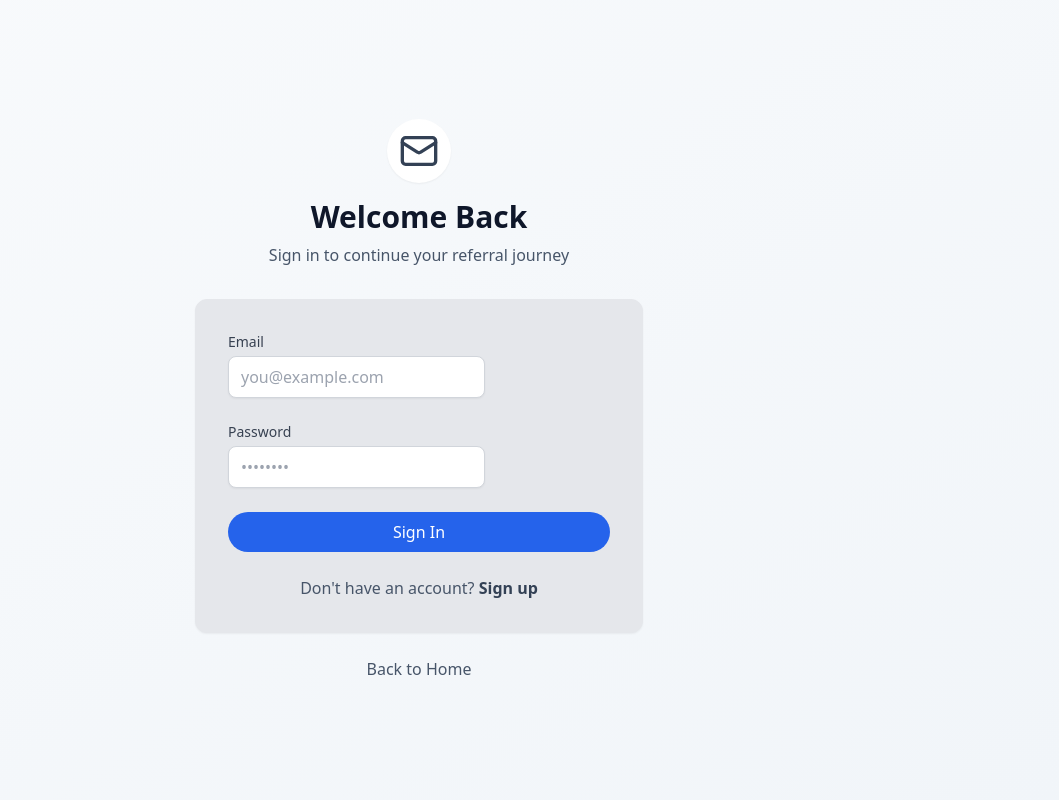
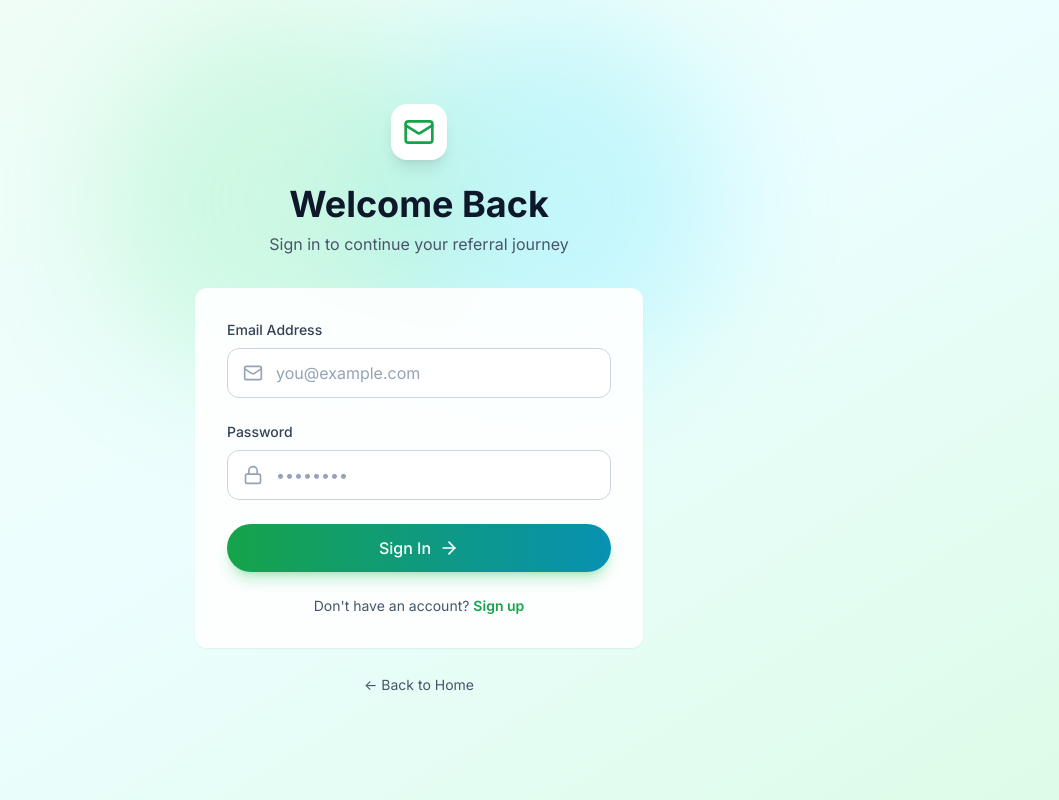
Before and after one commit to Sahil2012/outreach, a React (Vite) app in the folder outreach/: page /login in a window 1280 px wide. Shown: the whole page, without its empty margins (221-1280 px from the left). Built offline with nearby package versions, Linux system fonts and the light colour scheme; no server answers.

Commit message:
Added .env

```diff
--- a/outreach/index.html
+++ b/outreach/index.html
@@ -4,7 +4,10 @@
     <meta charset="UTF-8" />
     <link rel="icon" type="image/svg+xml" href="/vite.svg" />
     <meta name="viewport" content="width=device-width, initial-scale=1.0" />
-    <title>Email Outreach App</title>
+    <link rel="preconnect" href="https://fonts.googleapis.com">
+    <link rel="preconnect" href="https://fonts.gstatic.com" crossorigin>
+    <link href="https://fonts.googleapis.com/css2?family=Inter:wght@300;400;500;600;700;800&display=swap" rel="stylesheet">
+    <title>ReferralHub - Get Referrals, Land Your Dream Job</title>
   </head>
   <body>
     <div id="root"></div>
--- /dev/null
+++ b/outreach/src/components/ui/Modal.tsx
@@ -0,0 +1,69 @@
+import { ReactNode, useEffect } from 'react';
+import { X } from 'lucide-react';
+
+interface ModalProps {
+  isOpen: boolean;
+  onClose: () => void;
+  children: ReactNode;
+  title?: string;
+  size?: 'sm' | 'md' | 'lg' | 'xl';
+}
+
+export default function Modal({ isOpen, onClose, children, title, size = 'md' }: ModalProps) {
+  useEffect(() => {
+    if (isOpen) {
+      document.body.style.overflow = 'hidden';
+    } else {
+      document.body.style.overflow = 'unset';
+    }
+    return () => {
+      document.body.style.overflow = 'unset';
+    };
+  }, [isOpen]);
+
+  useEffect(() => {
+    const handleEscape = (e: KeyboardEvent) => {
+      if (e.key === 'Escape') onClose();
+    };
+    if (isOpen) {
+      document.addEventListener('keydown', handleEscape);
+    }
+    return () => document.removeEventListener('keydown', handleEscape);
+  }, [isOpen, onClose]);
+
+  if (!isOpen) return null;
+
+  const sizeClasses = {
+    sm: 'max-w-md',
+    md: 'max-w-lg',
+    lg: 'max-w-2xl',
+    xl: 'max-w-4xl',
+  };
+
+  return (
+    <div className="fixed inset-0 z-50 flex items-center justify-center p-4 animate-fade-in">
+      <div
+        className="absolute inset-0 bg-black/60 backdrop-blur-sm"
+        onClick={onClose}
+      />
+      <div
+        className={`relative w-full ${sizeClasses[size]} bg-white dark:bg-slate-800 rounded-2xl shadow-2xl animate-scale-in overflow-hidden`}
+      >
+        {title && (
+          <div className="flex items-center justify-between px-6 py-4 border-b border-slate-200 dark:border-slate-700">
+            <h3 className="text-xl font-semibold text-slate-900 dark:text-white">
+              {title}
+            </h3>
+            <button
+              onClick={onClose}
+              className="p-2 rounded-lg text-slate-400 hover:text-slate-600 dark:hover:text-slate-200 hover:bg-slate-100 dark:hover:bg-slate-700 transition-colors"
+            >
+              <X className="w-5 h-5" />
+            </button>
+          </div>
+        )}
+        <div className="px-6 py-4">{children}</div>
+      </div>
+    </div>
+  );
+}
--- /dev/null
+++ b/outreach/src/context/ThemeContext.tsx
@@ -0,0 +1,49 @@
+import { createContext, useContext, useEffect, useState, ReactNode } from 'react';
+
+interface ThemeContextType {
+  isDark: boolean;
+  toggleTheme: () => void;
+}
+
+const ThemeContext = createContext<ThemeContextType | undefined>(undefined);
+
+export function ThemeProvider({ children }: { children: ReactNode }) {
+  const [isDark, setIsDark] = useState(false);
+
+  useEffect(() => {
+    const stored = localStorage.getItem('theme');
+    const prefersDark = window.matchMedia('(prefers-color-scheme: dark)').matches;
+    const initialDark = stored === 'dark' || (!stored && prefersDark);
+    setIsDark(initialDark);
+    if (initialDark) {
+      document.documentElement.classList.add('dark');
+    }
+  }, []);
+
+  const toggleTheme = () => {
+    setIsDark((prev) => {
+      const newValue = !prev;
+      localStorage.setItem('theme', newValue ? 'dark' : 'light');
+      if (newValue) {
+        document.documentElement.classList.add('dark');
+      } else {
+        document.documentElement.classList.remove('dark');
+      }
+      return newValue;
+    });
+  };
+
+  return (
+    <ThemeContext.Provider value={{ isDark, toggleTheme }}>
+      {children}
+    </ThemeContext.Provider>
+  );
+}
+
+export function useTheme() {
+  const context = useContext(ThemeContext);
+  if (context === undefined) {
+    throw new Error('useTheme must be used within a ThemeProvider');
+  }
+  return context;
+}
--- a/outreach/src/pages/LoginPage.tsx
+++ b/outreach/src/pages/LoginPage.tsx
@@ -3,8 +3,7 @@ import { useNavigate, useLocation, Link } from 'react-router-dom';
 import { useAuth } from '../context/AuthContext';
 import Card from '../components/ui/Card';
 import Button from '../components/ui/Button';
-import TextField from '../components/ui/TextField';
-import { Mail } from 'lucide-react';
+import { Mail, Lock, ArrowRight } from 'lucide-react';
 
 export default function LoginPage() {
   const [email, setEmail] = useState('');
@@ -37,57 +36,88 @@ export default function LoginPage() {
   };
 
   return (
-    <div className="min-h-screen bg-gradient-to-br from-slate-50 to-slate-100 flex items-center justify-center px-4">
-      <div className="w-full max-w-md">
-        <div className="text-center mb-8">
-          <div className="flex justify-center mb-4">
-            <div className="p-3 bg-white rounded-full shadow-sm">
-              <Mail className="w-10 h-10 text-slate-700" />
-            </div>
-          </div>
-          <h1 className="text-3xl font-bold text-slate-900">Welcome Back</h1>
-          <p className="text-slate-600 mt-2">Sign in to continue your referral journey</p>
+    <div className="min-h-screen bg-gradient-to-br from-primary-50 via-accent-50 to-primary-100 dark:from-slate-900 dark:via-slate-800 dark:to-slate-900 flex items-center justify-center px-4 py-12 relative overflow-hidden">
+      <div className="absolute inset-0 opacity-30 dark:opacity-10">
+        <div className="absolute top-0 left-1/4 w-96 h-96 bg-primary-300 dark:bg-primary-900 rounded-full mix-blend-multiply filter blur-3xl animate-blob" />
+        <div className="absolute top-0 right-1/4 w-96 h-96 bg-accent-300 dark:bg-accent-900 rounded-full mix-blend-multiply filter blur-3xl animate-blob animation-delay-2000" />
       </div>
 
-        <Card className="p-8">
+      <div className="w-full max-w-md relative z-10 animate-slide-up">
+        <div className="text-center mb-8">
+          <Link to="/" className="inline-flex items-center gap-2 mb-6">
+            <div className="p-3 bg-white dark:bg-slate-800 rounded-2xl shadow-lg">
+              <Mail className="w-8 h-8 text-primary-600 dark:text-primary-400" />
+            </div>
+          </Link>
+          <h1 className="text-3xl sm:text-4xl font-bold text-slate-900 dark:text-white mb-2">Welcome Back</h1>
+          <p className="text-slate-600 dark:text-slate-300">Sign in to continue your referral journey</p>
+        </div>
+
+        <Card className="p-6 sm:p-8 bg-white/90 dark:bg-slate-800/90 backdrop-blur-sm border-0 shadow-2xl">
           <form onSubmit={handleSubmit} className="space-y-6">
             {error && (
-              <div className="p-3 bg-red-50 border border-red-200 rounded-lg text-red-700 text-sm">
+              <div className="p-4 bg-red-50 dark:bg-red-900/20 border border-red-200 dark:border-red-800 rounded-xl text-red-700 dark:text-red-400 text-sm animate-slide-down">
                 {error}
               </div>
             )}
 
-            <TextField
-              label="Email"
+            <div className="space-y-2">
+              <label className="block text-sm font-medium text-slate-700 dark:text-slate-300 mb-2">
+                Email Address
+              </label>
+              <div className="relative">
+                <Mail className="absolute left-4 top-1/2 transform -translate-y-1/2 w-5 h-5 text-slate-400 dark:text-slate-500" />
+                <input
                   type="email"
                   value={email}
                   onChange={(e) => setEmail(e.target.value)}
                   placeholder="you@example.com"
                   required
+                  className="w-full pl-12 pr-4 py-3 bg-white dark:bg-slate-900 border border-slate-300 dark:border-slate-600 rounded-xl focus:ring-2 focus:ring-primary-500 dark:focus:ring-primary-400 focus:border-transparent transition-all text-slate-900 dark:text-white placeholder-slate-400 dark:placeholder-slate-500"
                 />
+              </div>
+            </div>
 
-            <TextField
-              label="Password"
+            <div className="space-y-2">
+              <label className="block text-sm font-medium text-slate-700 dark:text-slate-300 mb-2">
+                Password
+              </label>
+              <div className="relative">
+                <Lock className="absolute left-4 top-1/2 transform -translate-y-1/2 w-5 h-5 text-slate-400 dark:text-slate-500" />
+                <input
                   type="password"
                   value={password}
                   onChange={(e) => setPassword(e.target.value)}
                   placeholder="••••••••"
                   required
+                  className="w-full pl-12 pr-4 py-3 bg-white dark:bg-slate-900 border border-slate-300 dark:border-slate-600 rounded-xl focus:ring-2 focus:ring-primary-500 dark:focus:ring-primary-400 focus:border-transparent transition-all text-slate-900 dark:text-white placeholder-slate-400 dark:placeholder-slate-500"
                 />
+              </div>
+            </div>
 
             <Button
               type="submit"
               disabled={loading}
-              className="w-full"
+              className="w-full bg-gradient-to-r from-primary-600 to-accent-600 hover:from-primary-700 hover:to-accent-700 dark:from-primary-500 dark:to-accent-500 text-white py-3 shadow-lg shadow-primary-500/30 hover:shadow-xl hover:shadow-primary-500/40 transition-all duration-300 group"
             >
-              {loading ? 'Signing in...' : 'Sign In'}
+              {loading ? (
+                <span className="flex items-center justify-center">
+                  <div className="w-5 h-5 border-2 border-white border-t-transparent rounded-full animate-spin mr-2" />
+                  Signing in...
+                </span>
+              ) : (
+                <span className="flex items-center justify-center">
+                  Sign In
+                  <ArrowRight className="w-5 h-5 ml-2 group-hover:translate-x-1 transition-transform" />
+                </span>
+              )}
             </Button>
           </form>
 
           <div className="mt-6 text-center">
-            <p className="text-slate-600">
+            <p className="text-slate-600 dark:text-slate-400 text-sm">
               Don't have an account?{' '}
-              <Link to="/signup" className="text-slate-700 font-semibold hover:underline">
+              <Link to="/signup" className="text-primary-600 dark:text-primary-400 font-semibold hover:underline">
                 Sign up
               </Link>
             </p>
@@ -95,8 +125,8 @@ export default function LoginPage() {
         </Card>
 
         <div className="text-center mt-6">
-          <Link to="/" className="text-slate-600 hover:text-slate-800">
-            Back to Home
+          <Link to="/" className="text-slate-600 dark:text-slate-400 hover:text-slate-800 dark:hover:text-slate-200 text-sm transition-colors">
+            ← Back to Home
           </Link>
         </div>
       </div>
--- a/outreach/tailwind.config.js
+++ b/outreach/tailwind.config.js
@@ -1,25 +1,73 @@
 /** @type {import('tailwindcss').Config} */
 export default {
   content: ['./index.html', './src/**/*.{js,ts,jsx,tsx}'],
+  darkMode: 'class',
   theme: {
     extend: {
+      colors: {
+        primary: {
+          50: '#f0fdf4',
+          100: '#dcfce7',
+          200: '#bbf7d0',
+          300: '#86efac',
+          400: '#4ade80',
+          500: '#22c55e',
+          600: '#16a34a',
+          700: '#15803d',
+          800: '#166534',
+          900: '#14532d',
+        },
+        accent: {
+          50: '#ecfeff',
+          100: '#cffafe',
+          200: '#a5f3fc',
+          300: '#67e8f9',
+          400: '#22d3ee',
+          500: '#06b6d4',
+          600: '#0891b2',
+          700: '#0e7490',
+          800: '#155e75',
+          900: '#164e63',
+        },
+      },
+      fontFamily: {
+        sans: ['Inter', 'system-ui', '-apple-system', 'sans-serif'],
+        display: ['Inter', 'system-ui', '-apple-system', 'sans-serif'],
+      },
       animation: {
         'blob': 'blob 7s infinite',
+        'fade-in': 'fadeIn 0.5s ease-out',
+        'slide-up': 'slideUp 0.4s ease-out',
+        'slide-down': 'slideDown 0.4s ease-out',
+        'scale-in': 'scaleIn 0.3s ease-out',
+        'shimmer': 'shimmer 2s linear infinite',
       },
       keyframes: {
         blob: {
-          '0%': {
-            transform: 'translate(0px, 0px) scale(1)',
-          },
-          '33%': {
-            transform: 'translate(30px, -50px) scale(1.1)',
-          },
-          '66%': {
-            transform: 'translate(-20px, 20px) scale(0.9)',
-          },
-          '100%': {
-            transform: 'translate(0px, 0px) scale(1)',
-          },
+          '0%': { transform: 'translate(0px, 0px) scale(1)' },
+          '33%': { transform: 'translate(30px, -50px) scale(1.1)' },
+          '66%': { transform: 'translate(-20px, 20px) scale(0.9)' },
+          '100%': { transform: 'translate(0px, 0px) scale(1)' },
+        },
+        fadeIn: {
+          '0%': { opacity: '0' },
+          '100%': { opacity: '1' },
+        },
+        slideUp: {
+          '0%': { transform: 'translateY(10px)', opacity: '0' },
+          '100%': { transform: 'translateY(0)', opacity: '1' },
+        },
+        slideDown: {
+          '0%': { transform: 'translateY(-10px)', opacity: '0' },
+          '100%': { transform: 'translateY(0)', opacity: '1' },
+        },
+        scaleIn: {
+          '0%': { transform: 'scale(0.9)', opacity: '0' },
+          '100%': { transform: 'scale(1)', opacity: '1' },
+        },
+        shimmer: {
+          '0%': { backgroundPosition: '-1000px 0' },
+          '100%': { backgroundPosition: '1000px 0' },
         },
       },
     },
```
Also changed, not shown: outreach/src/App.tsx (+9 -6 lines), outreach/src/pages/HomePage.tsx (+63 -72 lines), 1 other file (tests, documents, lock files or other folders). Lines whose indentation alone changed are shown as unchanged.
